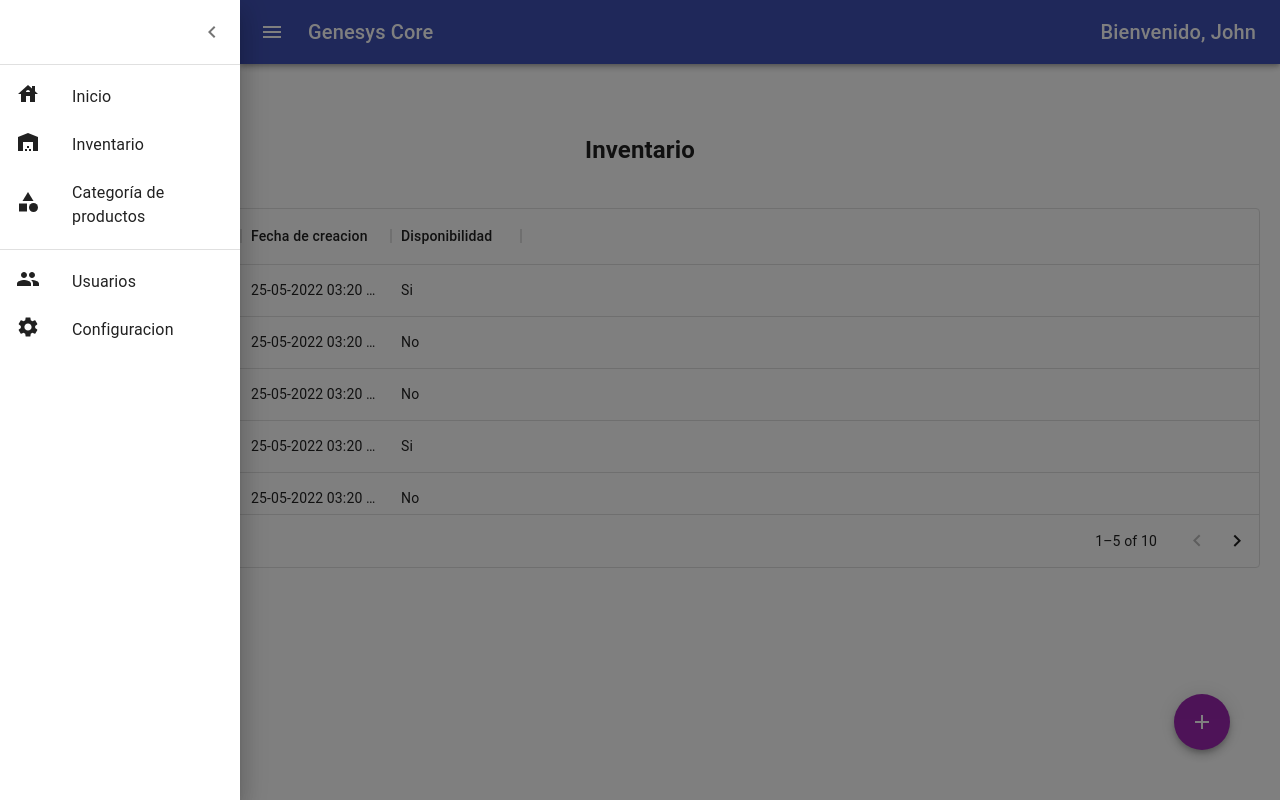
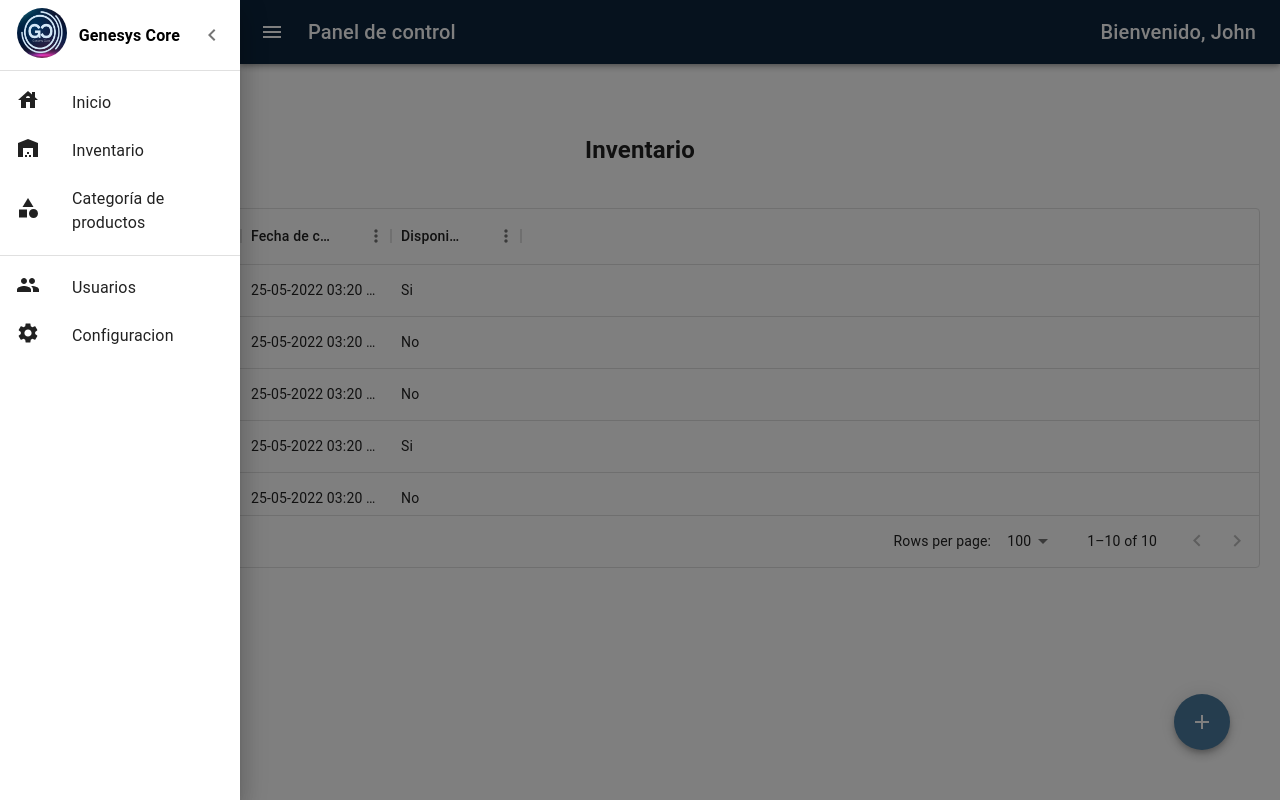
Before and after one commit to jecsdev/genesys-core, a React (Create React App) app: page /inventory in a window 1280 px wide. Both pictures are taken after a click on the button 32 px from the left and 32 px from the top of the page. Built offline with nearby package versions, Linux system fonts and the light colour scheme.

Commit message:
update dependencies and colors

```diff
--- a/src/App.css
+++ b/src/App.css
@@ -1,5 +1,9 @@
 .App {
   text-align: center;
+}
+
+.container{
+  background-color: #f8f8f8;
 }
 
 .App-logo {
@@ -27,6 +31,23 @@
 .App-link {
   color: #61dafb;
 }
+.logo{
+
+  width:50px;
+  height: 50px;
+  border-radius: 50%;
+  float: left;
+  margin-right: 12px;
+  margin-top: 8px;
+  margin-bottom: 12px;
+}
+
+.text-logo{
+  color: #000000;
+  font-size: 16px;
+  margin-top: 24px;
+  margin-right: 12px;
+}
 
 .fab{
   position: fixed;
--- a/src/App.jsx
+++ b/src/App.jsx
@@ -25,7 +25,6 @@ function App() {
               </Route>
           </Routes>
       </BrowserRouter>
-
     </div>
   );
 }
--- a/src/components/Menu.jsx
+++ b/src/components/Menu.jsx
@@ -20,10 +20,11 @@ import MenuIcon from '@mui/icons-material/Menu';
 import Toolbar from '@mui/material/Toolbar';
 import Typography from '@mui/material/Typography';
 import CategoryIcon from '@mui/icons-material/Category';
+import logo from '../assets/logo.png';
 import { Outlet, useNavigate} from 'react-router-dom'
 
 
- function Menu(props) {
+ function Menu() {
   const drawerWidth = 240;
 
   const Main = styled('main', { shouldForwardProp: (prop) => prop !== 'open' })(
@@ -89,7 +90,7 @@ import { Outlet, useNavigate} from 'react-router-dom'
     return (
       <Box sx={{ display: 'flex'}}>
         <CssBaseline />
-        <AppBar position="fixed" open={open} sx={{background: '#3f51b5'}}>
+        <AppBar position="fixed" open={open} sx={{background: '#0c243c'}}>
             <Toolbar>
               <IconButton
                 color="inherit"
@@ -101,7 +102,7 @@ import { Outlet, useNavigate} from 'react-router-dom'
                 <MenuIcon />
               </IconButton>
               <Typography variant="h6" noWrap component="div">
-                Genesys Core
+                Panel de control
                 </Typography>
               <Typography variant="h6" noWrap component="div" sx={{ flexGrow: 1}}>
 
@@ -126,6 +127,8 @@ import { Outlet, useNavigate} from 'react-router-dom'
           open={open}
         >
           <DrawerHeader>
+              <img src={logo} class="logo"/>
+              <h4 class="text-logo">Genesys Core</h4>
             <IconButton onClick={handleDrawerClose}>
               {theme.direction === 'ltr' ? <ChevronLeftIcon /> : <ChevronRightIcon />}
             </IconButton>
--- a/src/pages/CreateProductCategory.jsx
+++ b/src/pages/CreateProductCategory.jsx
@@ -1,9 +1,7 @@
-import {React, useRef, useState, useEffect} from 'react'
-import { Button,  Grid, Paper, TextField} from '@mui/material';
-import {useNavigate} from "react-router-dom";
+import {React, useRef, useState} from 'react'
+import {Grid, Paper, TextField} from '@mui/material';
 function CreateProductCategory() {
     const userRef = useRef();
-    const navigate = useNavigate();
     const paperStyle={padding: 70, height:'50vh', width:280, margin:'100px auto'};
     const [productCategory, setProductCategory] = useState('');
   return (
--- a/src/pages/Home.jsx
+++ b/src/pages/Home.jsx
@@ -2,7 +2,7 @@ import React from 'react'
 import Menu from '../components/Menu'
  function Home() {
   return (
-    <div>
+    <div class="App">
       <Menu/>
       <h2>Bienvenido a Genesys Core</h2>
     </div>
--- a/src/pages/Inventory.jsx
+++ b/src/pages/Inventory.jsx
@@ -3,33 +3,47 @@ import Table from '../components/Table'
 import Menu from '../components/Menu'
 import AddIcon from '@mui/icons-material/Add';
 import { Fab } from '@mui/material';
-import { makeStyles } from '@mui/styles';
 import { useNavigate } from 'react-router-dom';
+import { ThemeProvider, createTheme } from '@mui/material/styles';
 
 function Inventory() {
-  const styles = makeStyles(() => ({
-    root: {
-      "&:hover": {
-        backgroundColor: "#3f51b5"
-      },
-      color: "#ffff",
-      backgroundColor: "#3f51b5"
+
+
+const theme = createTheme({
+  status: {
+    danger: '#e53e3e',
+  },
+  palette: {
+    primary: {
+      main: '#0c243c',
+      darker: '#053e85',
+    },
+    neutral: {
+      main: '#64748B',
+      contrastText: '#fff',
+    },
+    secondary: {
+      main: "#4a7a9e"
+
     }
-}));
+  },
+});
 const navigate = useNavigate();
-  const btnStyle = styles();
   return (
     <div>
+      <ThemeProvider theme={theme}>
       <Menu/>
       <h2>Inventario</h2>
       <Table/>
       <div class="fab">
-        <Fab color="secondary" aria-label="add" className={btnStyle.root}onClick={()=>{
+        <Fab color="secondary" aria-label="add" onClick={()=>{
           navigate("/qrscanner")
         }} >
-          <AddIcon />
+          <AddIcon/>
         </Fab>
+
       </div>
+      </ThemeProvider>
     </div>
 
 
--- a/src/pages/Login.jsx
+++ b/src/pages/Login.jsx
@@ -8,7 +8,17 @@ import {Avatar, Button,  Grid, Paper, TextField} from '@mui/material'
 
 
   //form paper style
-  const paperStyle={padding: 70, height:'50vh', width:280, margin:'100px auto'};
+  const paperStyle = {
+    padding: 70,
+    height: '50vh',
+    width: 280,
+    position: 'fixed',
+    top: '50%',
+    left: '50%',
+    transform: 'translate(-50%, -50%)',
+    justifyContent: 'center',
+    alignItems: 'center',
+  };
 
   //avatarStyle
   const avatarStyle={backgroundColor: '#3f51b5'};
@@ -49,6 +59,7 @@ import {Avatar, Button,  Grid, Paper, TextField} from '@mui/material'
 
   }
   return (
+    <div class="container">
       <Grid>
         <Paper elevation={10} style={paperStyle}>
           <Grid align='center'>
@@ -95,6 +106,8 @@ import {Avatar, Button,  Grid, Paper, TextField} from '@mui/material'
           </Paper>
 
         </Grid>
+      </div>
+
     )}
 
 
--- a/src/pages/ProductCategories.jsx
+++ b/src/pages/ProductCategories.jsx
@@ -1,15 +1,9 @@
 import React from 'react'
-import {Avatar, IconButton,  Grid, Paper, TextField} from '@mui/material'
-import {useNavigate} from "react-router-dom"
-import Table from '../components/Table'
+import {IconButton} from '@mui/material'
 import Menu from '../components/Menu'
 import { makeStyles } from '@mui/styles'
 import AddBoxIcon from '@mui/icons-material/AddBox';
 function ProductCategories() {
-
-    const navigate = useNavigate();
-    const paperStyle={padding: 70, height:'50vh', width:280, margin:'100px auto'};
-
     const styles = makeStyles(() => ({
       root: {
         "&:hover": {
--- a/src/pages/Qrscanner.jsx
+++ b/src/pages/Qrscanner.jsx
@@ -66,7 +66,7 @@ const useStyles = makeStyles(() => ({
         display: 'flex',
         justifyContent: 'center',
         alignItems: 'center',
-        background: '#3f51b5',
+        background: '#1d84b5',
         color: '#fff',
         padding: 20
     }
```
Also changed, not shown: package.json (+17 -19 lines), src/assets/logo.png (added), 1 other file (tests, documents, lock files or other folders). Lines whose indentation alone changed are shown as unchanged.
